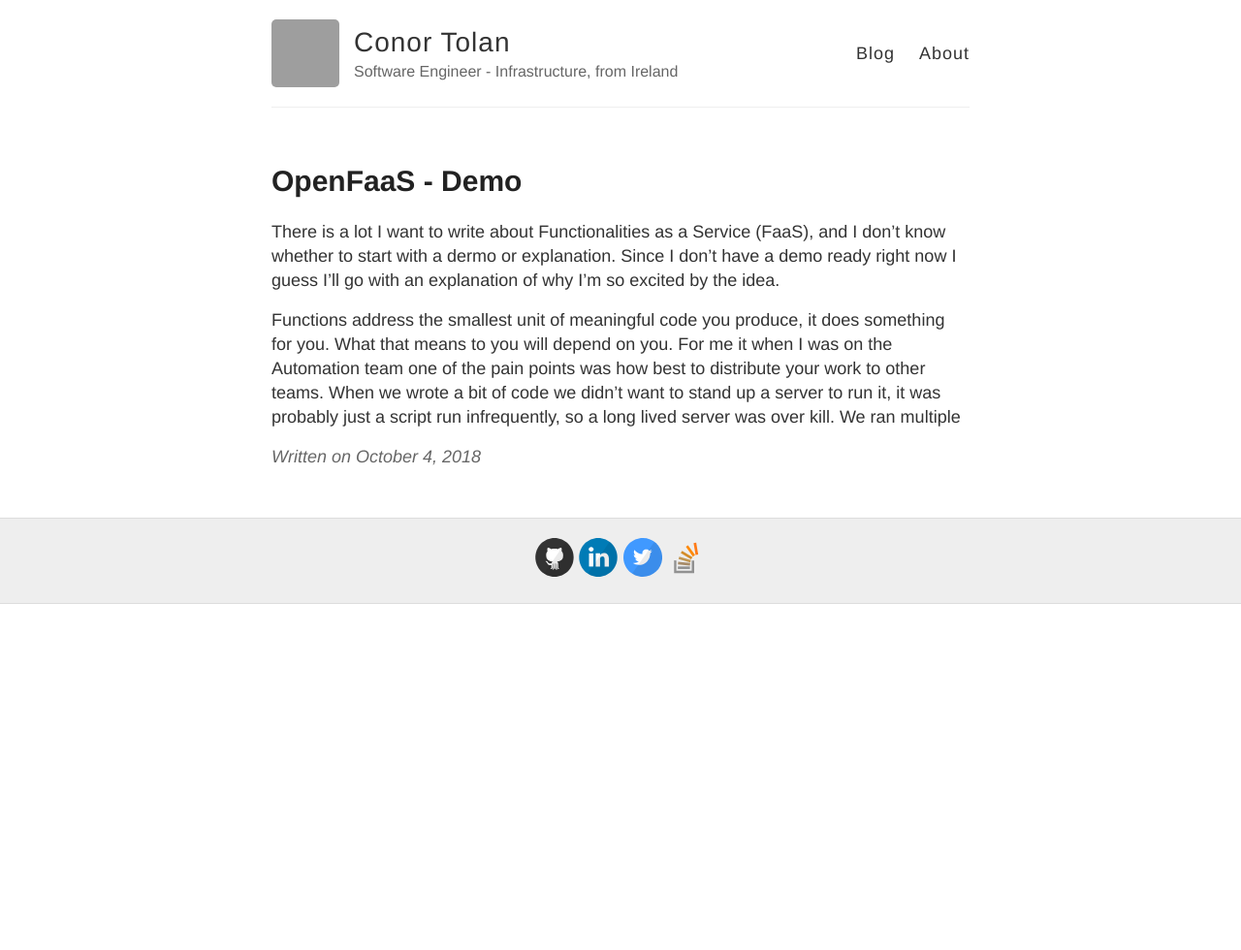
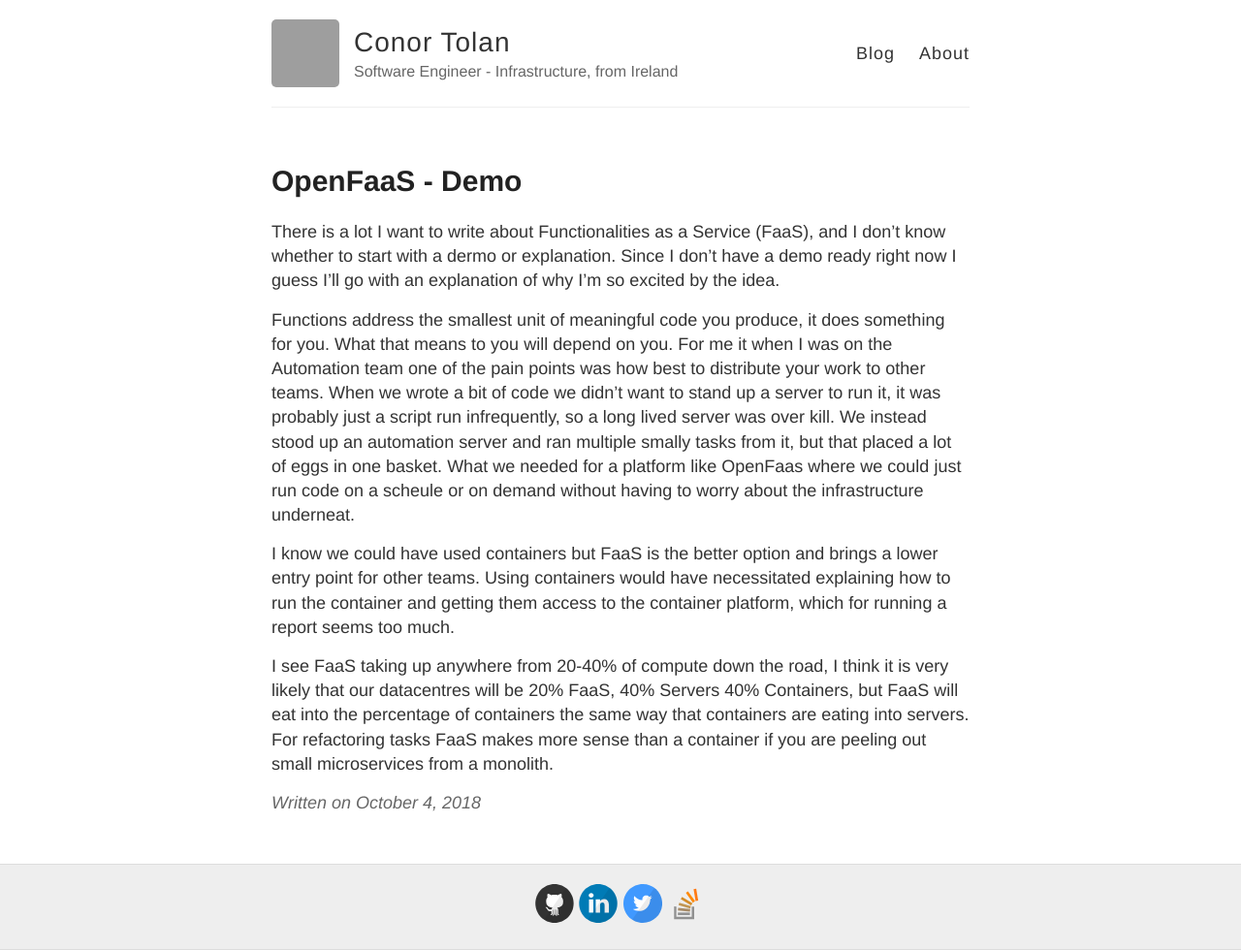
Before and after one commit to ctolan/ctolan.github.io, a Jekyll site: the page built from _posts/2018-10-04-OpenFaaS.md, in a window 1280 px wide. Shown: the whole page at 97% size. Built offline with Jekyll 4.4.1, drawn with Linux system fonts in a browser that asks for light colours; comment, search, counter and statistics services are not loaded; before the commit the page ends 900 px from its top, so only the background shows below that; grey boxes are pictures that could not be loaded.

Commit message:
More on FaaS

```diff
--- a/_posts/2018-10-04-OpenFaaS.md
+++ b/_posts/2018-10-04-OpenFaaS.md
@@ -6,4 +6,8 @@
 
 There is a lot I want to write about Functionalities as a Service (FaaS), and I don't know whether to start with a dermo or explanation. Since I don't have a demo ready right now I guess I'll go with an explanation of why I'm so excited by the idea.
 
-Functions address the smallest unit of meaningful code you produce, it does something for you. What that means to you will depend on you. For me it when I was on the Automation team one of the pain points was how best to distribute your work to other teams. When we wrote a bit of code we didn't want to stand up a server to run it, it was probably just a script run infrequently, so a long lived server was over kill. We ran multiple
+Functions address the smallest unit of meaningful code you produce, it does something for you. What that means to you will depend on you. For me it when I was on the Automation team one of the pain points was how best to distribute your work to other teams. When we wrote a bit of code we didn't want to stand up a server to run it, it was probably just a script run infrequently, so a long lived server was over kill. We instead stood up an automation server and ran multiple smally tasks from it, but that placed a lot of eggs in one basket. What we needed for a platform like OpenFaas where we could just run code on a scheule or on demand without having to worry about the infrastructure underneat.
+
+I know we could have used containers but FaaS is the better option and brings a lower entry point for other teams. Using containers would have necessitated explaining how to run the container and getting them access to the container platform, which for running a report seems too much.
+
+I see FaaS taking up anywhere from 20-40% of compute down the road, I think it is very likely that our datacentres will be 20% FaaS, 40% Servers 40% Containers, but FaaS will eat into the percentage of containers the same way that containers are eating into servers. For refactoring tasks FaaS makes more sense than a container if you are peeling out small microservices from a monolith.
```
